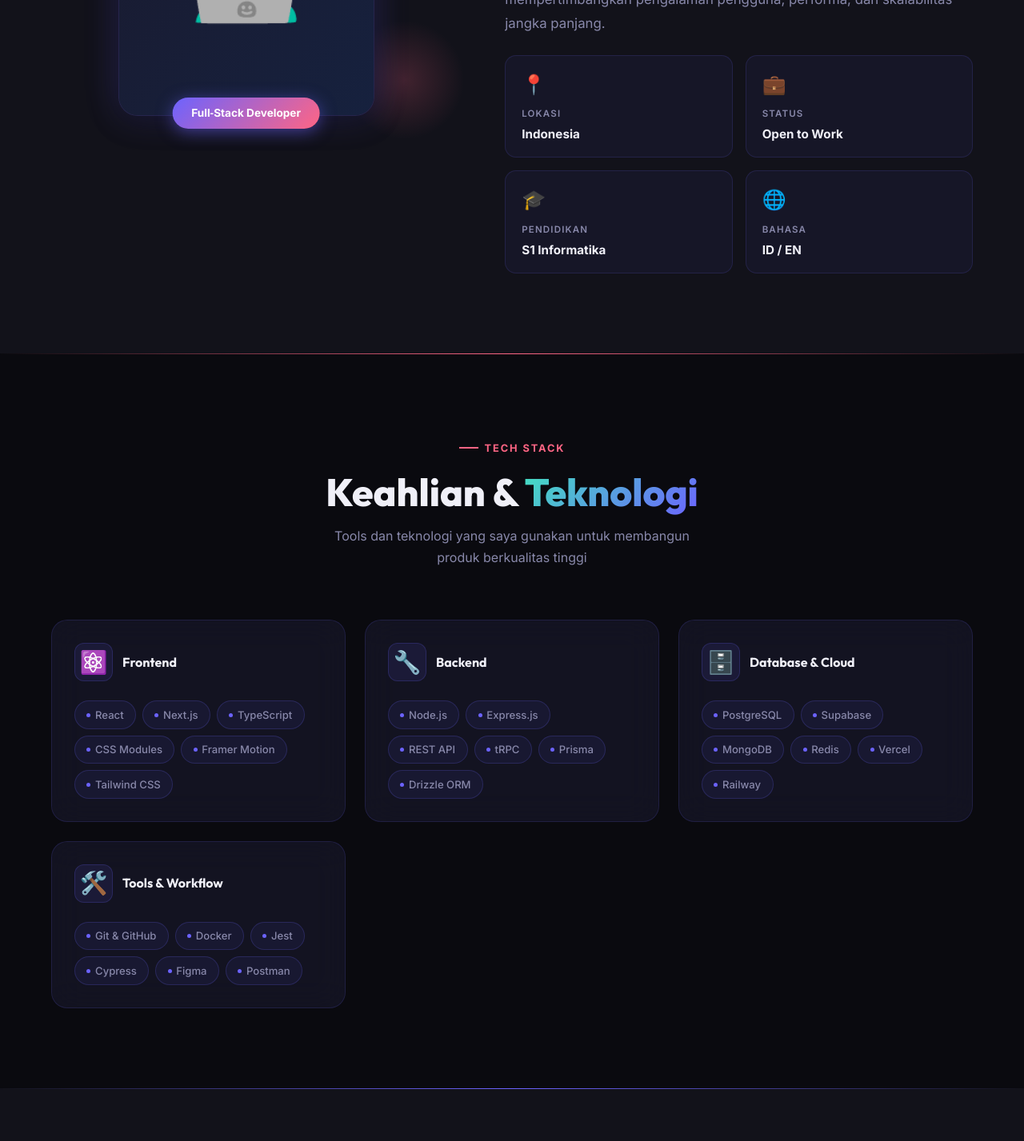
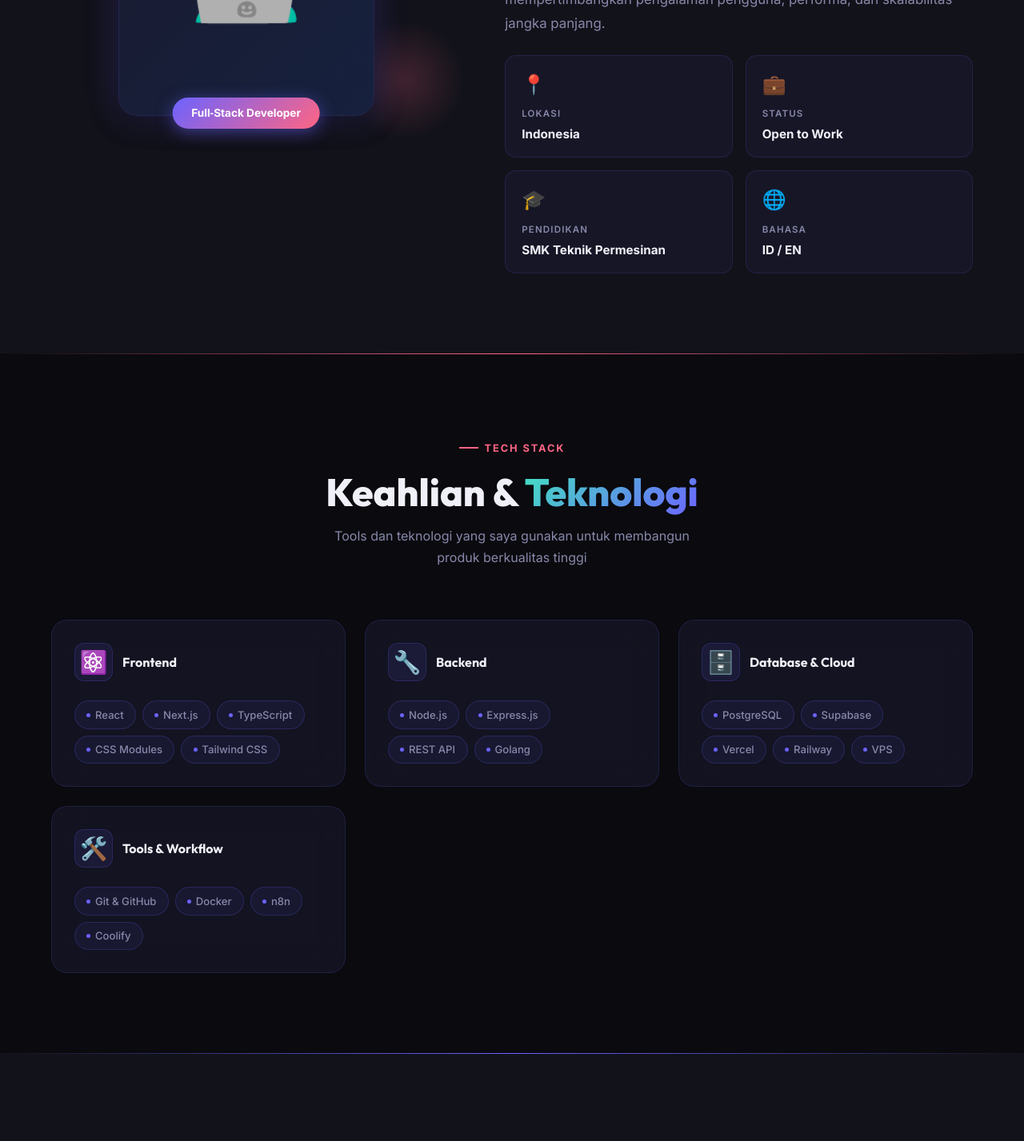
Before and after one commit to rizalmanthovani/MyPortfolioRizalManthovani, a Next.js app: page / in a window 1280 px wide. Shown: the part 1402-2829 px from the top of the page at 80% size. Built offline with nearby package versions, Linux system fonts and the light colour scheme.

Commit message:
feat: update education and tech stack

```diff
--- a/components/sections/About.tsx
+++ b/components/sections/About.tsx
@@ -52,7 +52,7 @@
             <div className={styles.infoCard}>
               <div className={styles.infoCardIcon}>🎓</div>
               <div className={styles.infoCardLabel}>Pendidikan</div>
-              <div className={styles.infoCardValue}>S1 Informatika</div>
+              <div className={styles.infoCardValue}>SMK Teknik Permesinan</div>
             </div>
             <div className={styles.infoCard}>
               <div className={styles.infoCardIcon}>🌐</div>
--- a/components/sections/Skills.tsx
+++ b/components/sections/Skills.tsx
@@ -4,22 +4,22 @@
   {
     icon: '⚛️',
     title: 'Frontend',
-    skills: ['React', 'Next.js', 'TypeScript', 'CSS Modules', 'Framer Motion', 'Tailwind CSS'],
+    skills: ['React', 'Next.js', 'TypeScript', 'CSS Modules', 'Tailwind CSS'],
   },
   {
     icon: '🔧',
     title: 'Backend',
-    skills: ['Node.js', 'Express.js', 'REST API', 'tRPC', 'Prisma', 'Drizzle ORM'],
+    skills: ['Node.js', 'Express.js', 'REST API', 'Golang'],
   },
   {
     icon: '🗄️',
     title: 'Database & Cloud',
-    skills: ['PostgreSQL', 'Supabase', 'MongoDB', 'Redis', 'Vercel', 'Railway'],
+    skills: ['PostgreSQL', 'Supabase', 'Vercel', 'Railway', 'VPS'],
   },
   {
     icon: '🛠️',
     title: 'Tools & Workflow',
-    skills: ['Git & GitHub', 'Docker', 'Jest', 'Cypress', 'Figma', 'Postman'],
+    skills: ['Git & GitHub', 'Docker', 'n8n', 'Coolify'],
   },
 ];
 
```
Also changed, not shown: tsconfig.json (+19 -5 lines), 1 other file (tests, documents, lock files or other folders).
